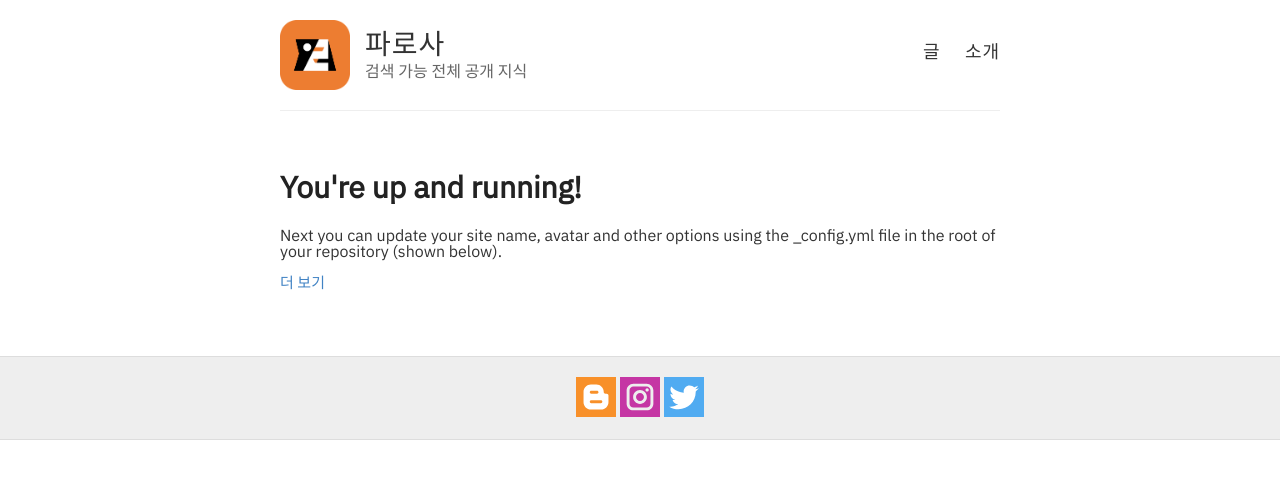
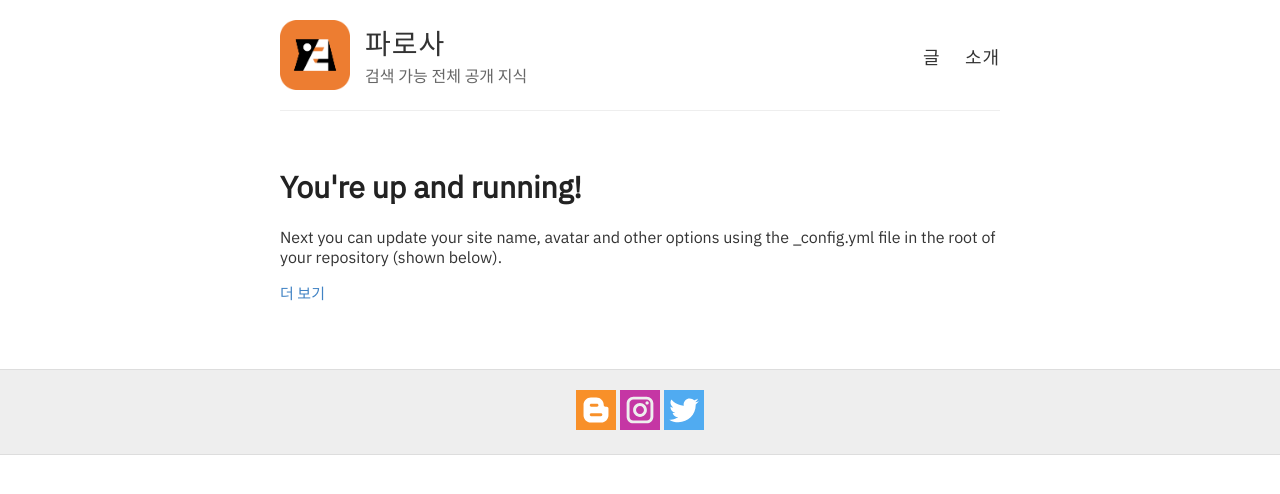
Before and after one commit to parosaone/blog, a Jekyll site: the page built from index.html, in a window 1280 px wide. Shown: the top 494 px of the page. Built offline with Jekyll 4.4.1, drawn with Linux system fonts in a browser that asks for light colours.

Commit message:
Remove line-height Values

```diff
--- a/_sass/_reset.scss
+++ b/_sass/_reset.scss
@@ -28,9 +28,6 @@ article, aside, details, figcaption, figure,
 footer, header, hgroup, menu, nav, section {
 	display: block;
 }
-body {
-	line-height: 1;
-}
 ol, ul {
 	list-style: none;
 }
```
